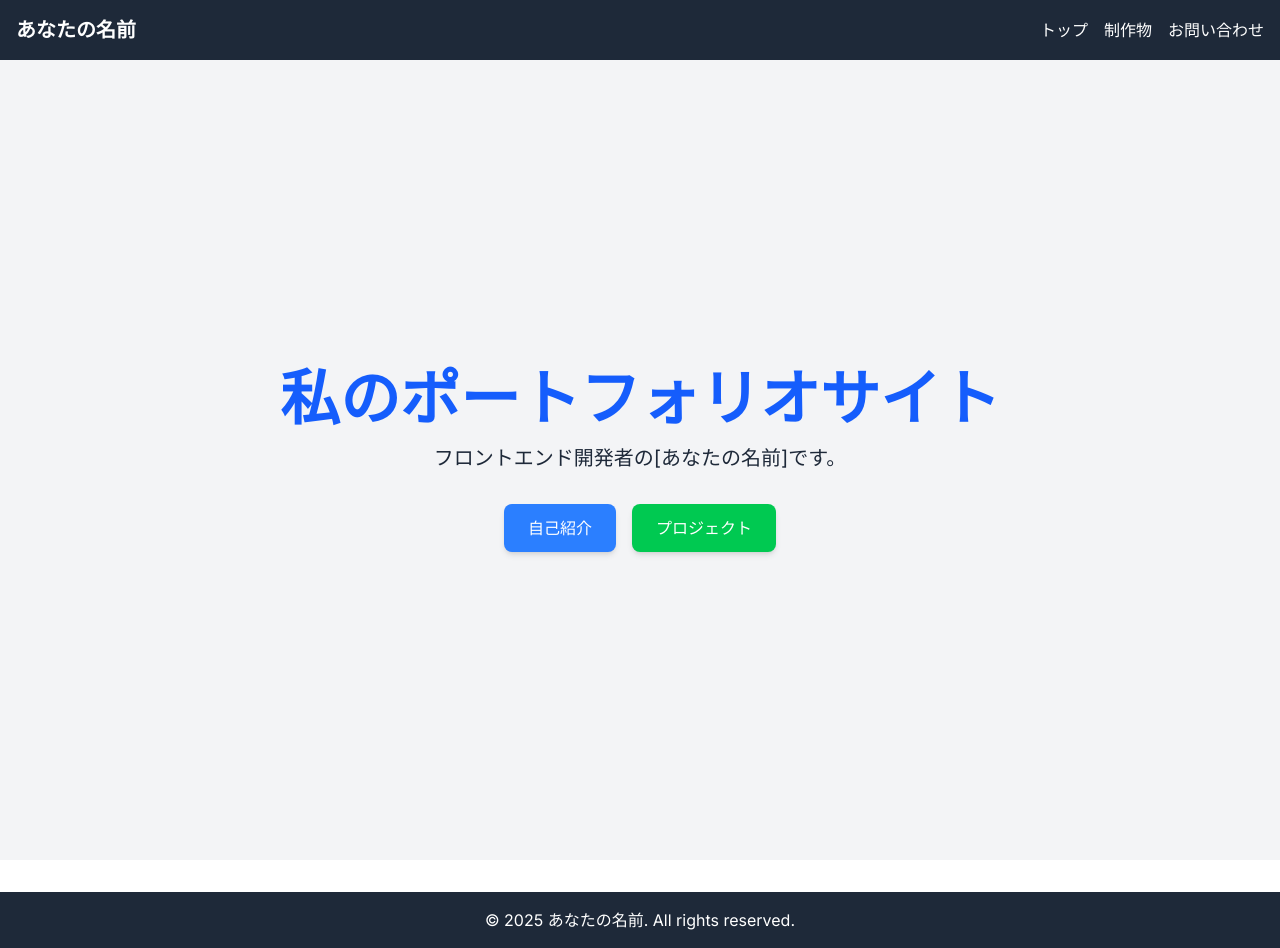
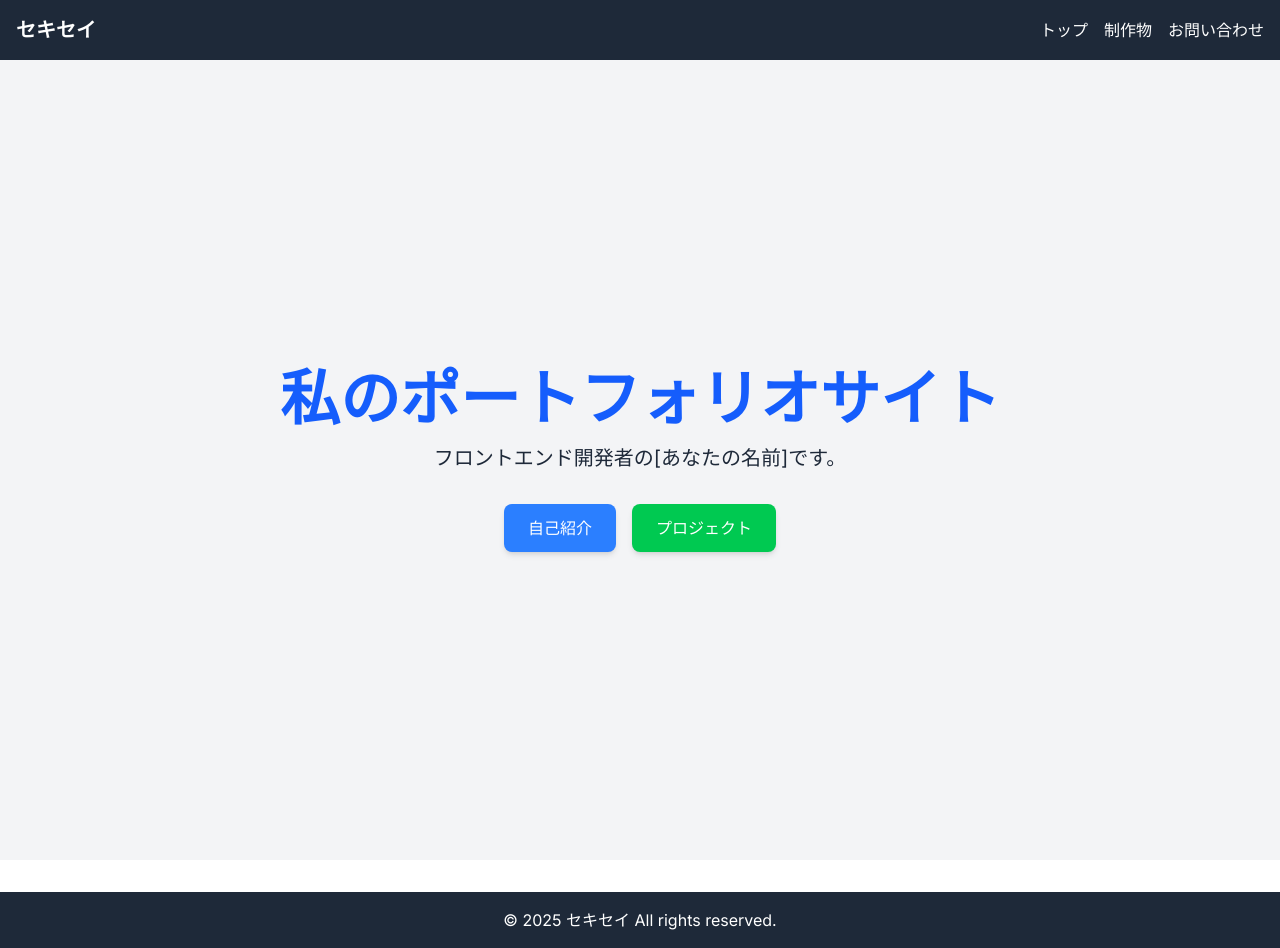
Before and after one commit to sekisei2424/my-portfolio, a Next.js app: page / in a window 1280 px wide. Built offline with nearby package versions, Linux system fonts and the light colour scheme.

Commit message:
add components

```diff
--- a/src/app/layout.tsx
+++ b/src/app/layout.tsx
@@ -1,8 +1,8 @@
-// src/app/layout.tsx
 import './globals.css';
 import type { Metadata } from 'next';
 import { Inter } from 'next/font/google';
-import Link from 'next/link'; // Linkコンポーネントをインポート
+import Header from '../components/Header';
+import Footer from '../components/Footer';
 
 const inter = Inter({ subsets: ['latin'] });
 
@@ -19,29 +19,11 @@
   return (
     <html lang="ja">
       <body className={inter.className}>
-        {/* ナビゲーションバー */}
-        <header className="bg-gray-800 text-white p-4">
-          <nav className="container mx-auto flex justify-between items-center">
-            <Link href="/" className="text-xl font-bold">
-              あなたの名前
-            </Link>
-            <ul className="flex space-x-4">
-              <li><Link href="/" className="hover:text-blue-400">トップ</Link></li>
-              <li><Link href="/works" className="hover:text-blue-400">制作物</Link></li>
-              <li><Link href="/contact" className="hover:text-blue-400">お問い合わせ</Link></li>
-            </ul>
-          </nav>
-        </header>
+        <Header />
 
-        {/* 各ページの内容がここにレンダリングされます */}
         {children}
 
-        {/* フッター */}
-        <footer className="bg-gray-800 text-white p-4 text-center mt-8">
-          <div className="container mx-auto">
-            <p>&copy; {new Date().getFullYear()} あなたの名前. All rights reserved.</p>
-          </div>
-        </footer>
+        <Footer />
       </body>
     </html>
   );
--- /dev/null
+++ b/src/components/Footer.tsx
@@ -0,0 +1,9 @@
+export default function Footer() {
+    return (
+        <footer className="bg-gray-800 text-white p-4 text-center mt-8">
+            <div className="container mx-auto">
+                <p>&copy; {new Date().getFullYear()} セキセイ All rights reserved.</p>
+            </div>
+        </footer>
+    );
+}
--- /dev/null
+++ b/src/components/Header.tsx
@@ -0,0 +1,18 @@
+import Link from 'next/link'; // Linkコンポーネントを忘れずにインポート
+
+export default function Header() {
+  return (
+    <header className="bg-gray-800 text-white p-4">
+      <nav className="container mx-auto flex justify-between items-center">
+        <Link href="/" className="text-xl font-bold">
+          セキセイ
+        </Link>
+        <ul className="flex space-x-4">
+          <li><Link href="/" className="hover:text-blue-400">トップ</Link></li>
+          <li><Link href="/works" className="hover:text-blue-400">制作物</Link></li>
+          <li><Link href="/contact" className="hover:text-blue-400">お問い合わせ</Link></li>
+        </ul>
+      </nav>
+    </header>
+  );
+}
```
